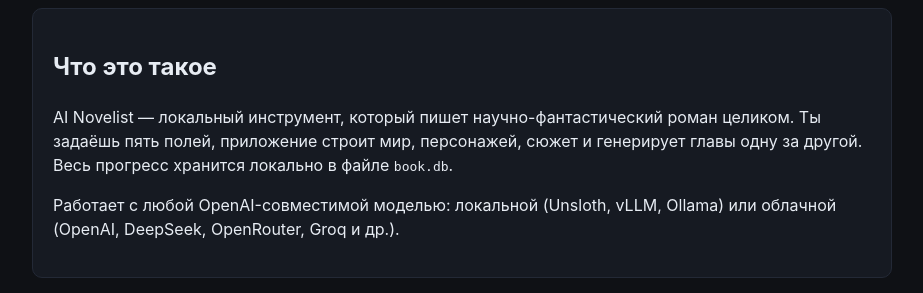
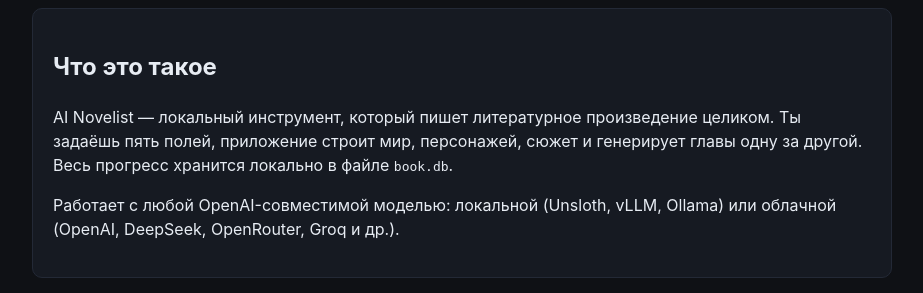
Before and after one commit to petrashkevichalsketch/Writer-AI-studio, a FastAPI app: page /help in a window 1280 px wide. Shown: the part 160-453 px from the top of the page, without its empty margins (178-1101 px from the left). Run offline with FastAPI, Linux system fonts and the light colour scheme; data comes from the database, SQL or seed files in the repository; data that the repository does not hold is empty; some libraries are stand-ins or nearby versions.

Commit message:
Add files via upload

```diff
--- a/Writer/templates/help.html
+++ b/Writer/templates/help.html
@@ -11,8 +11,8 @@
 <div class="card">
   <h2>Что это такое</h2>
   <p>
-    AI Novelist — локальный инструмент, который пишет научно-фантастический
-    роман целиком. Ты задаёшь пять полей, приложение строит мир, персонажей,
+    AI Novelist — локальный инструмент, который пишет литературное произведение
+     целиком. Ты задаёшь пять полей, приложение строит мир, персонажей,
     сюжет и генерирует главы одну за другой. Весь прогресс хранится локально
     в файле <code>book.db</code>.
   </p>
```
